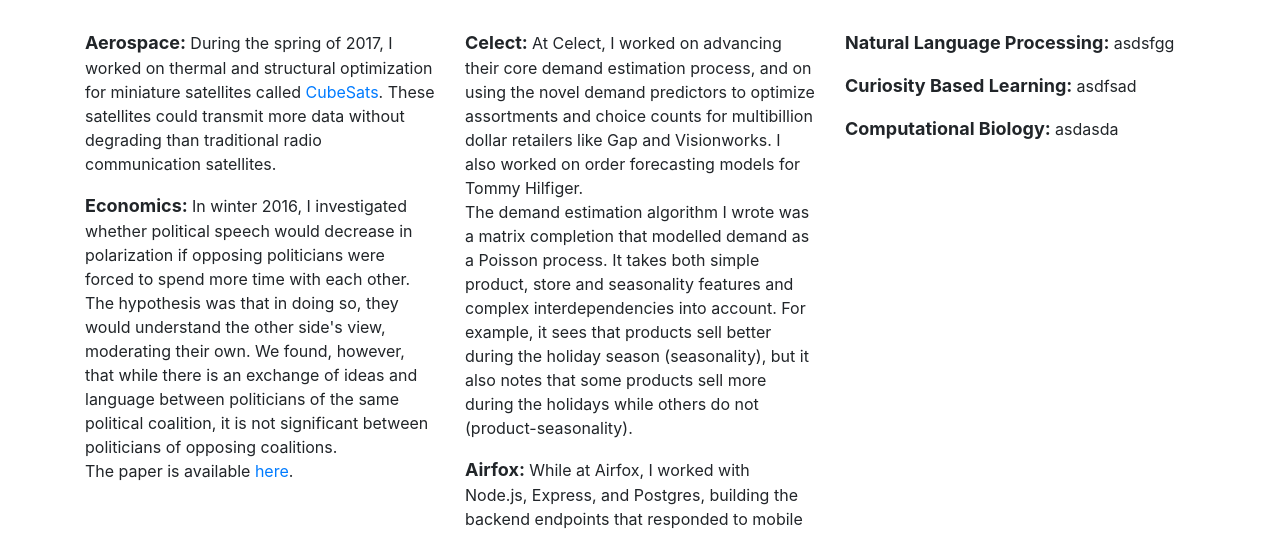
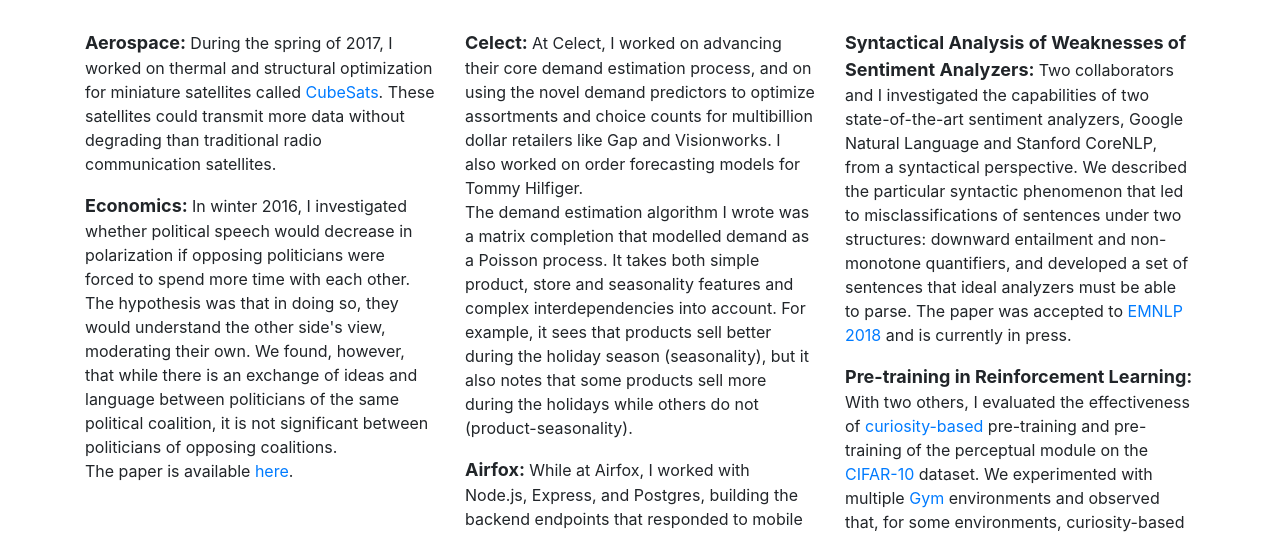
Before and after one commit to rohilverma/rohilverma.github.io, a website: page index.html in a window 1280 px wide. Shown: the part 277-811 px from the top of the page. Drawn offline with Linux system fonts and the light colour scheme.

Commit message:
research + projects

```diff
--- a/index.html
+++ b/index.html
@@ -132,18 +132,18 @@
 		<p>
 		<b>
 		<font size="4">
-		Natural Language Processing:
+		Syntactical Analysis of Weaknesses of Sentiment Analyzers:
 		</font>
 		</b>
-		asdsfgg
+		Two collaborators and I investigated the capabilities of two state-of-the-art sentiment analyzers, Google Natural Language and Stanford CoreNLP, from a syntactical perspective. We described the particular syntactic phenomenon that led to misclassifications of sentences under two structures: downward entailment and non-monotone quantifiers, and developed a set of sentences that ideal analyzers must be able to parse. The paper was accepted to <a href="http://emnlp2018.org/">EMNLP 2018</a> and is currently in press.
 		</p>
 		<p>
 		<b>
 		<font size="4">
-		Curiosity Based Learning:
+		Pre-training in Reinforcement Learning:
 		</font>
 		</b>
-		asdfsad
+		With two others, I evaluated the effectiveness of <a href="https://arxiv.org/abs/1705.05363">curiosity-based</a> pre-training and pre-training of the perceptual module on the <a href="https://www.cs.toronto.edu/~kriz/cifar.html">CIFAR-10</a> dataset. We experimented with multiple <a href="https://gym.openai.com/">Gym</a> environments and observed that, for some environments, curiosity-based pre-training allowed the agent to solve the game better than an agent with no pre-training, but we did not observe a noticeable increase in the speed of convergence. Our code and paper are <a href="https://github.com/mschrimpf/unsupervised-rl-pretraining/">here</a>.
 		</p>
 		<p>
 		<b>
@@ -151,7 +151,8 @@
 		Computational Biology:
 		</font>
 		</b>
-		asdasda
+		In the winter of 2017, I searched for subtypes of Alzheimer's disease, using the <a href="https://www.synapse.org/#!Synapse:syn3219045">ROSMAP</a> dataset. I used RNAseq and methylation data to construct a similarity metric between patients and applied <a href="http://compbio.cs.toronto.edu/SNF/SNF/Software.html">similarity network fusion</a>, a network fusion technique. I then experimented with agglomerative, hierarchical, spectral clustering and affinity propagation, and evaluated clusterings using silhouette score and adjusted NMI/Rand score.<br>
+		While studying phylogenetic trees, I determined similar groups of trees by computing their Robinson-Foulds distance and applying aggregation clustering. By looking at cluster diameter and specificity I was able to evaluate clusterings.
 		</p>
     </div>
   </div>
```
